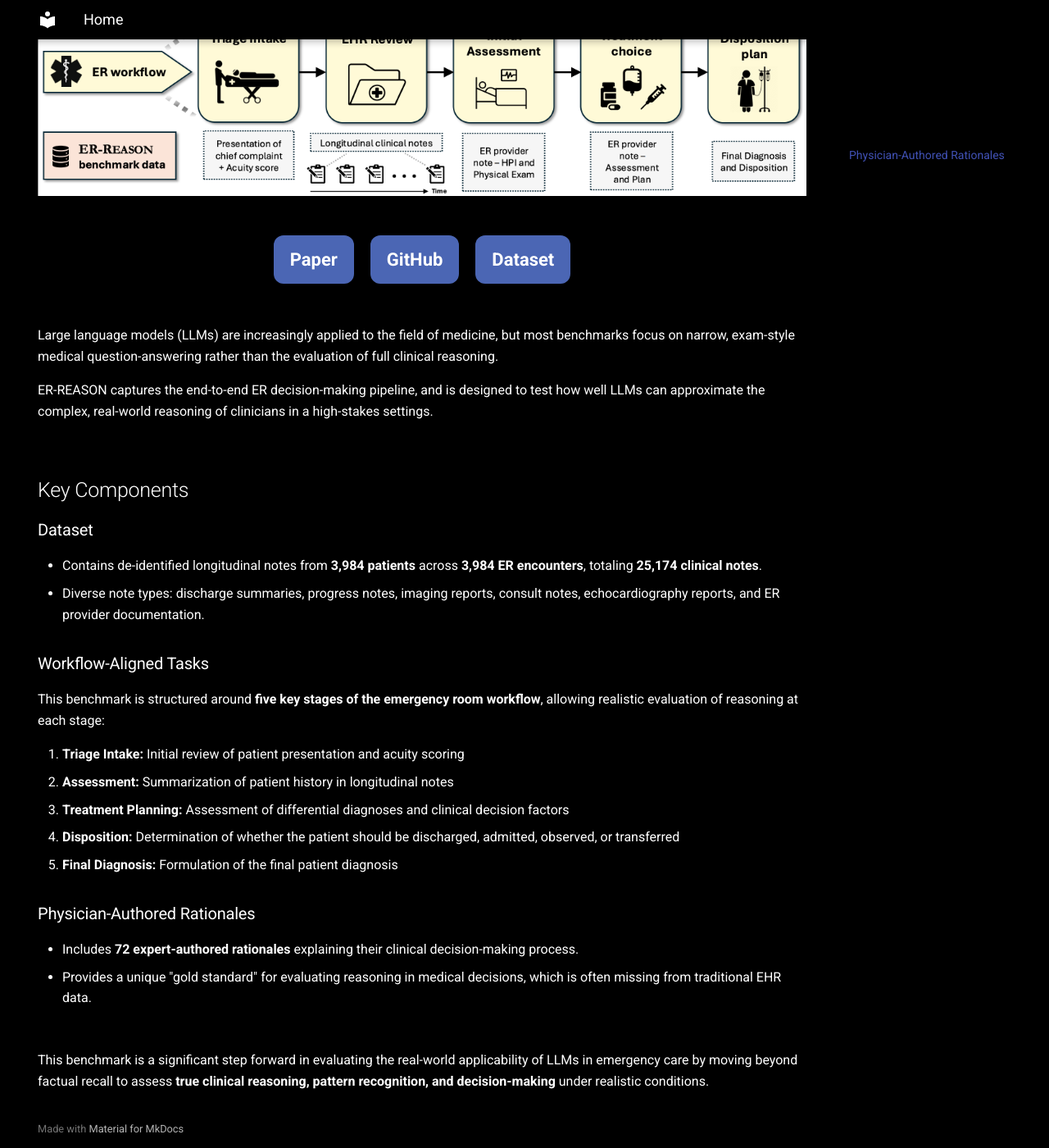
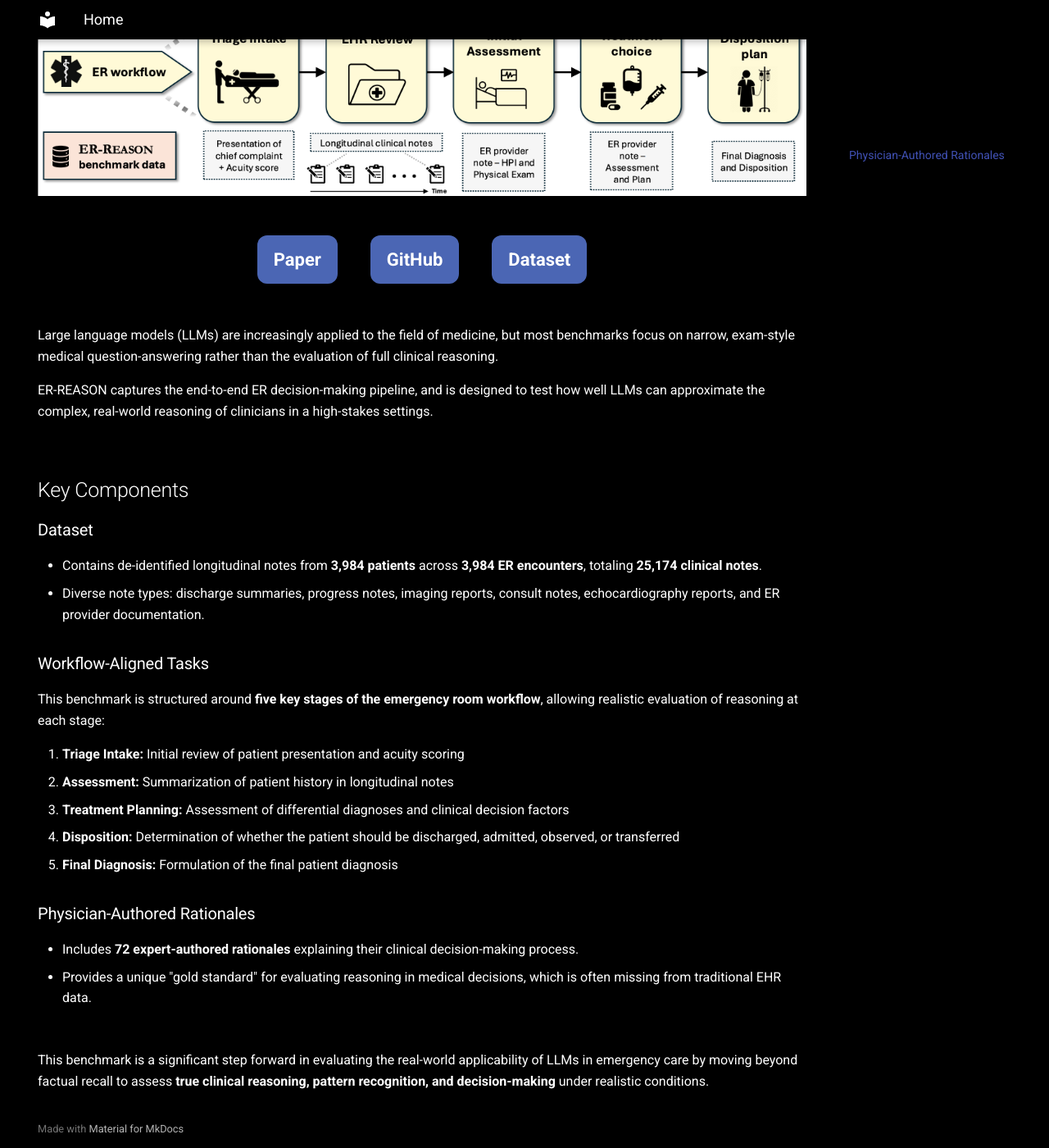
Before and after one commit to AlaaLab/ER-Reason, an MkDocs documentation site: the page built from docs/index.md, in a window 1280 px wide and 1400 px high, scrolled down 313 px. Shown: the whole window at 82% size. Built offline with MkDocs 1.6.1 and Material for MkDocs 9.7.7, drawn with Linux system fonts in a browser that asks for light colours.

Commit message:
Update extra.css

```diff
--- a/docs/stylesheets/extra.css
+++ b/docs/stylesheets/extra.css
@@ -32,10 +32,11 @@ body {
 .box-container, .md-typeset .box-container {
   display: flex !important;
   justify-content: center !important;
-  gap: 20px !important;
+  gap: 40px !important;
   margin-top: 40px !important;
   flex-wrap: nowrap !important;
 }
+
 
 /* Individual boxes */
 .box, .md-typeset .box {
```
